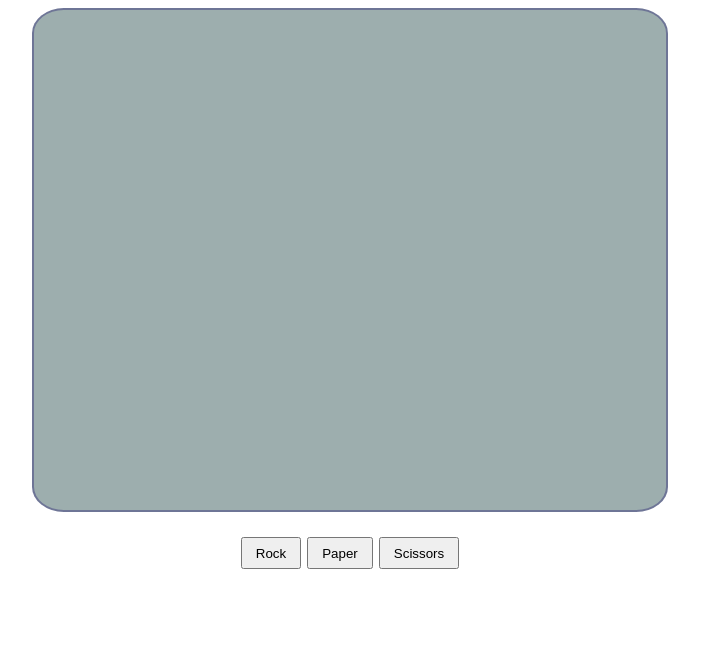
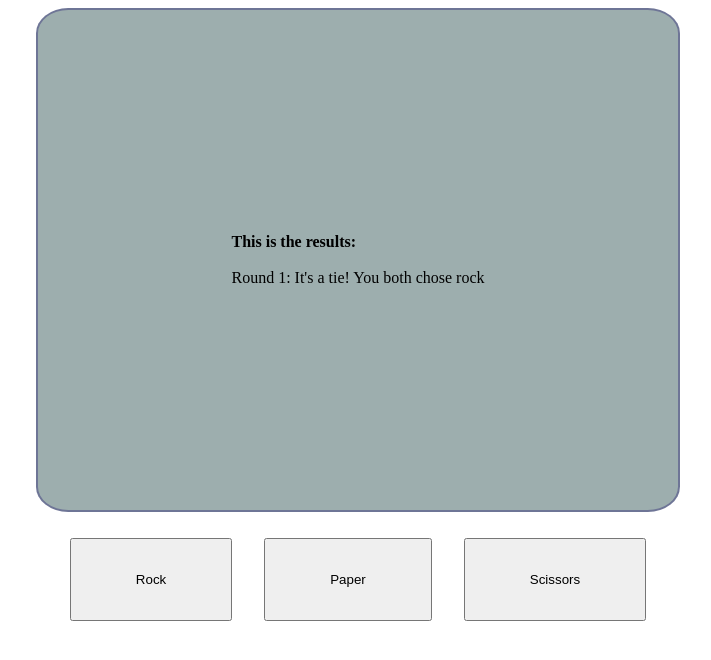
Before and after one commit to Ali-Nategh/odin_rock_paper_scissors, a plain HTML site: page index.html in a window 1280 px wide. Both pictures are taken after a click on the button "Rock". Shown: the whole page, without its empty margins (290-1001 px from the left). Drawn offline with Linux system fonts and the light colour scheme.

Commit message:
Added results to the DOM

```diff
--- a/index.html
+++ b/index.html
@@ -9,9 +9,12 @@
     <link rel="stylesheet" href="style.css">
 </head>
 <body>
-    <div id="show_result">
+    <div id="showResult">
+        <p id="results">
+            <strong>This is the results: </strong> <br><br>
+        </p>
+    </div>
 
-    </div>
     <div id="buttons">
         <button id="btnRock">Rock</button>
         <button id="btnPaper">Paper</button>
--- a/script.js
+++ b/script.js
@@ -38,15 +38,21 @@ function game(){
 const btn_rock = document.querySelector('#btnRock');
 const btn_paper = document.querySelector('#btnPaper');
 const btn_scissors = document.querySelector('#btnScissors');
+const results = document.querySelector('#results')
+
+var roundCounter = 1
 
 btn_rock.addEventListener('click', () => {
-    console.log(playRound("rock"));
+    results.innerHTML += `Round ${roundCounter}: ${playRound("rock")} <br>`;
+    roundCounter ++
 });
 btn_paper.addEventListener('click', () => {
-    console.log(playRound("paper"));
+    results.innerHTML += `Round ${roundCounter}: ${playRound("paper")} <br>`;
+    roundCounter ++
 });
 btn_scissors.addEventListener('click', () => {
-    console.log(playRound("scissors"));
+    results.innerHTML += `Round ${roundCounter}: ${playRound("scissors")} <br>`;
+    roundCounter ++
 });
 
 // game()
--- a/style.css
+++ b/style.css
@@ -4,10 +4,12 @@ body{
     align-items: center;
     flex-direction: column;
     gap: 10%;
+    min-height: 100%;
+    min-width: 100%;
 }
 
-#show_result{
-    flex: 1 1 auto;
+#showResult{
+    flex: auto;
     display: flex;
     justify-content: center;
     align-items: center;
@@ -19,11 +21,13 @@ body{
 }
 
 #buttons{
-    flex: 1 1 auto;
+    flex: auto;
     display: flex;
     gap: 5%;
     justify-content: center;
     align-items: center;
+    min-height: 50%;
+    min-width: 50%;
     padding: 2% 5%;
 }
 
```
